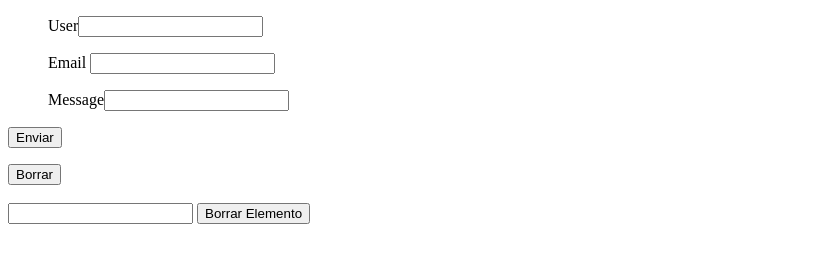
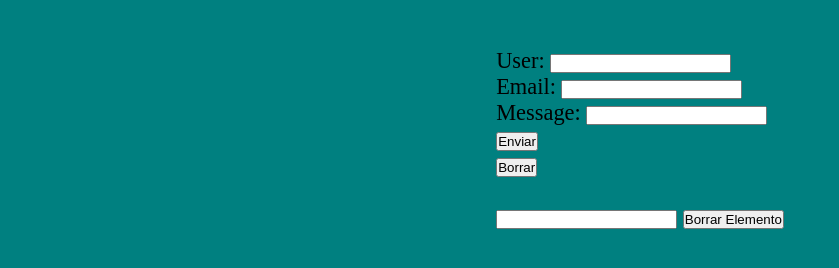
Before and after one commit to Drag0s98/localStorage-ClassWork, a plain HTML site: page index.html in a window 1280 px wide. Shown: the whole page, without its empty margins (0-839 px from the left). Drawn offline with Linux system fonts and the light colour scheme.

Commit message:
segundo cambio

```diff
--- a/index.html
+++ b/index.html
@@ -9,9 +9,9 @@
 </head>
 <body>
     <form action="">
-        <ul>User<input type="text" name="name" id="name"></ul>
-        <ul>Email <input type="text" name="email" id="email"></ul>
-        <ul>Message<input type="text" name="mensaje" id="menje"></ul>
+        <ul>User: <input type="text" name="name" id="name"></ul>
+        <ul>Email: <input type="text" name="email" id="email"></ul>
+        <ul>Message: <input type="text" name="mensaje" id="menje"></ul>
         <input type="submit" name="" id="" value="Enviar">
         <p id="parrafo"></p>
         <button type="reset" id="boton1">Borrar</button><br><br>
--- a/style.css
+++ b/style.css
@@ -0,0 +1,19 @@
+* {
+    box-sizing: border-box;
+    text-decoration: none;
+    list-style: none;
+    margin: 0;
+    padding: 0;
+}
+
+body {
+    height: 100vh;
+    display: flex;
+    justify-content: center;
+    background-color: teal;
+    font-size: 1.4rem;
+}
+
+form {
+    margin: 3rem;
+}
```
